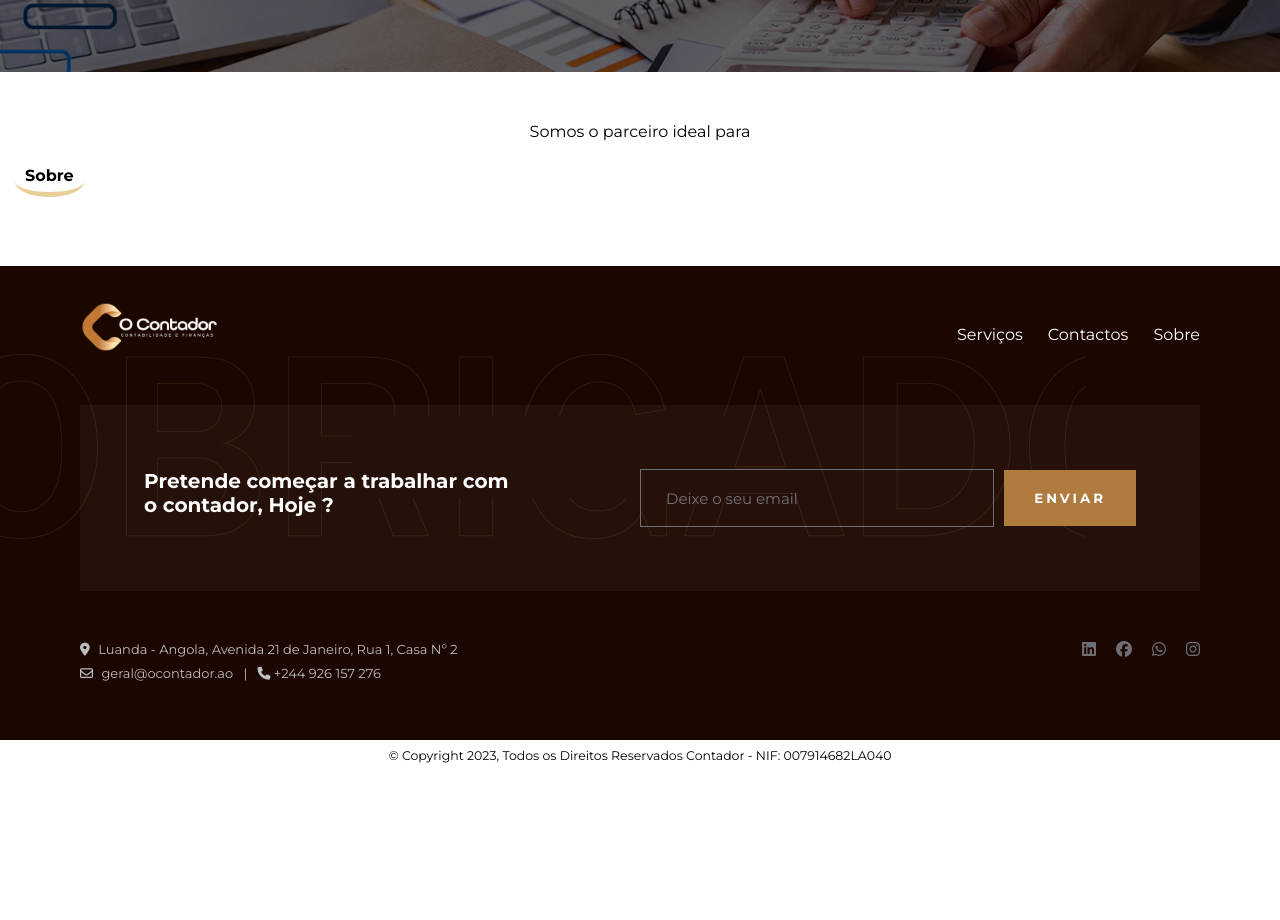
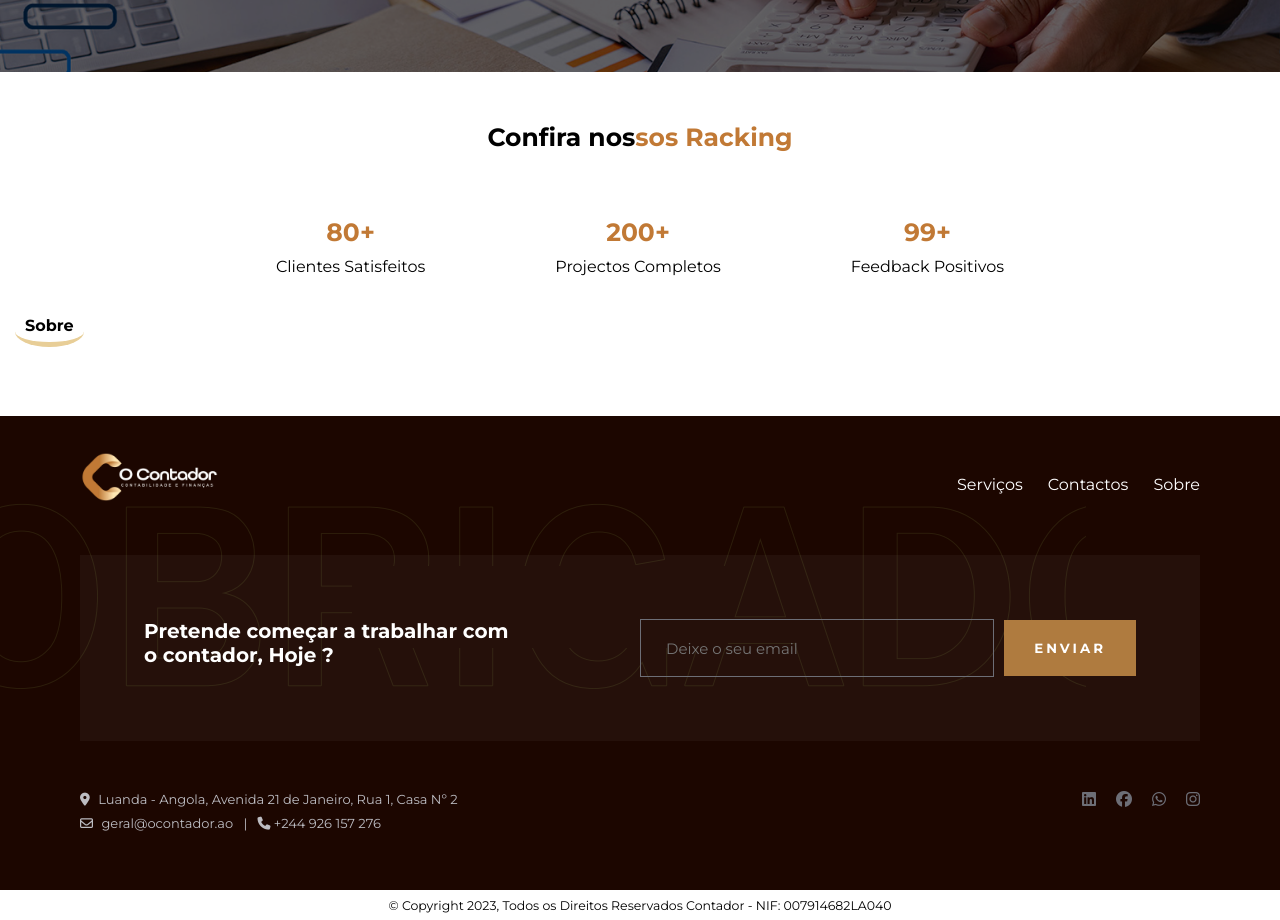
Before and after one commit to josedomingos919/o-contador-site, a React (Vite) app: page / in a window 1280 px wide. Shown: the part 1760-2680 px from the top of the page. Before the commit the page ends 2530 px from the top, so only its background shows below. Built offline with nearby package versions, Linux system fonts and the light colour scheme.

Commit message:
feat: raking area

```diff
--- a/src/components/session2/index.jsx
+++ b/src/components/session2/index.jsx
@@ -3,8 +3,26 @@ import * as S from "./styles";
 export const Session2 = () => {
   return (
     <S.Container id="serviços">
-      <S.Content>Somos o parceiro ideal para</S.Content>
-      <S.CardContainer>
+      <S.Content>
+        <S.LabelTitle>
+          Confira nos<S.YellowSpan>sos Racking</S.YellowSpan>
+        </S.LabelTitle>
+        <S.BodyFooter>
+          <S.Card>
+            <S.RakingTitle>80+</S.RakingTitle>
+            <S.RakingSubTitle>Clientes Satisfeitos</S.RakingSubTitle>
+          </S.Card>
+          <S.Card>
+            <S.RakingTitle>200+</S.RakingTitle>
+            <S.RakingSubTitle>Projectos Completos</S.RakingSubTitle>
+          </S.Card>
+          <S.Card>
+            <S.RakingTitle>99+</S.RakingTitle>
+            <S.RakingSubTitle>Feedback Positivos</S.RakingSubTitle>
+          </S.Card>
+        </S.BodyFooter>
+      </S.Content>
+      <S.CardContainer id="sobre">
         <S.LabelServices>Sobre</S.LabelServices>
       </S.CardContainer>
     </S.Container>
--- a/src/components/session2/styles.js
+++ b/src/components/session2/styles.js
@@ -17,7 +17,54 @@ export const Container = styled.section`
   }
 `;
 
-export const Content = styled.div``;
+export const Content = styled.div`
+  display: flex;
+  flex-direction: column;
+  justify-content: center;
+  align-items: center;
+`;
+
+export const Card = styled.div`
+  padding: 15px;
+  gap: 10px;
+  display: flex;
+  align-items: center;
+  flex-direction: column;
+  justify-content: center;
+`;
+
+export const BodyFooter = styled.div`
+  display: flex;
+  margin-top: 50px;
+  justify-content: center;
+  align-items: center;
+  flex-direction: row;
+  gap: 100px;
+
+  @media (max-width: ${sizes.mobile}) {
+    gap: 40px;
+    margin-top: 25px;
+    flex-direction: column;
+  }
+`;
+
+export const RakingTitle = styled.label`
+  font-size: 25px;
+  font-weight: bold;
+  color: ${colors.yellow};
+`;
+
+export const RakingSubTitle = styled.label``;
+
+export const LabelTitle = styled.label`
+  font-family: "Montserrat", sans-serif;
+  font-size: 25px;
+  font-weight: bold;
+`;
+
+export const YellowSpan = styled.span`
+  color: ${colors.yellow};
+`;
 
 export const CardContainer = styled.div`
   @media (max-width: ${sizes.mobile}) {
```
